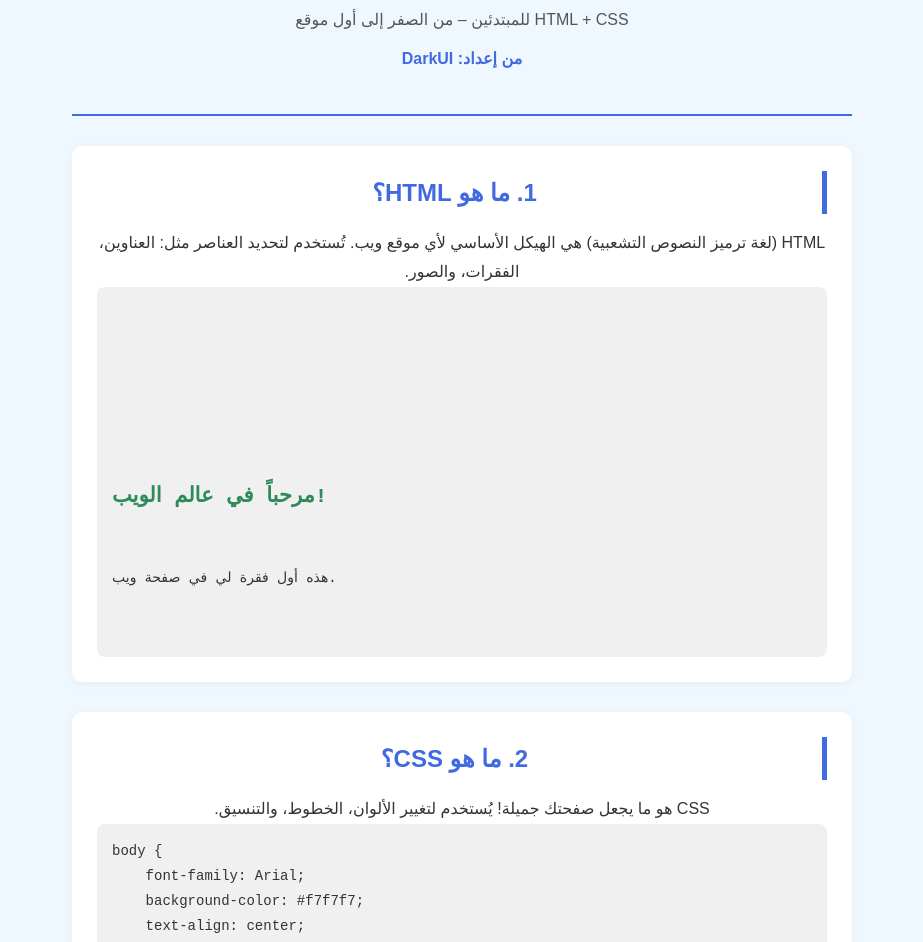
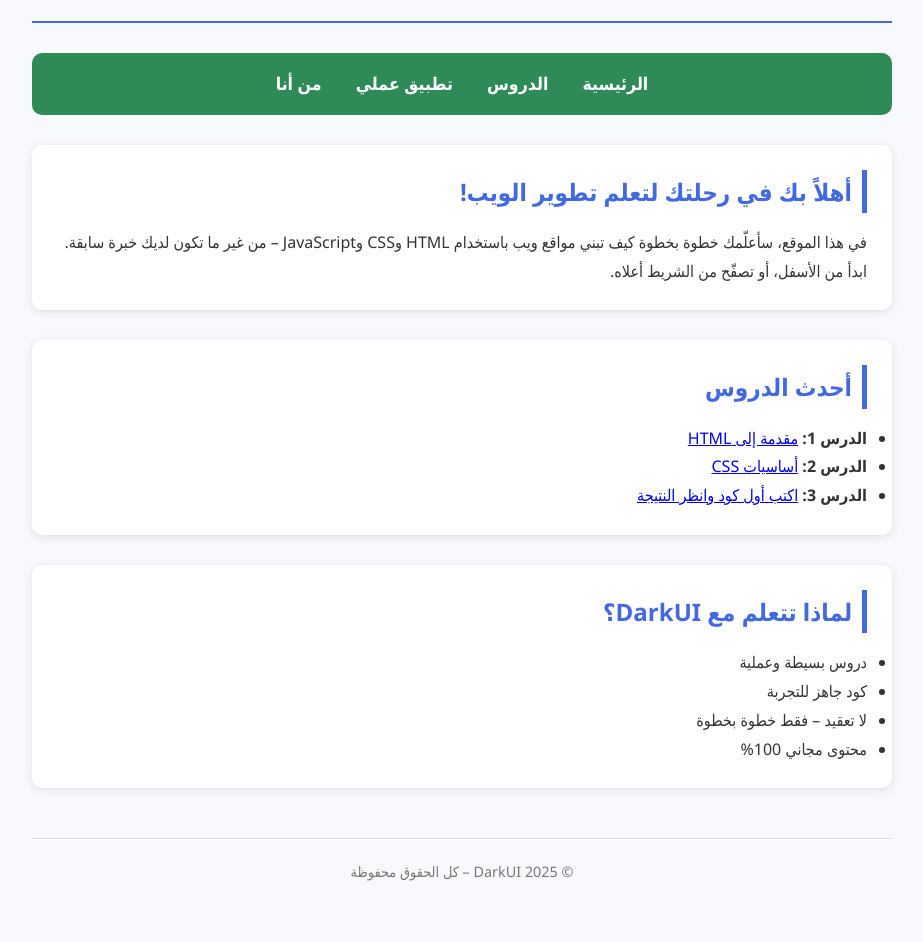
Before and after one commit to DarkUI27/learn-with-darkui, a plain HTML site: page index.html in a window 1280 px wide. Shown: the part 157-1099 px from the top of the page, without its empty margins (178-1101 px from the left). Drawn offline with Linux system fonts and the light colour scheme.

Commit message:
Update index.html

```diff
--- a/index.html
+++ b/index.html
@@ -3,172 +3,47 @@
 <head>
     <meta charset="UTF-8" />
     <meta name="viewport" content="width=device-width, initial-scale=1.0"/>
-    <title>دليلك الأول لبناء صفحة ويب | DarkUI</title>
-    <style>
-        * {
-            margin: 0;
-            padding: 0;
-            box-sizing: border-box;
-        }
-        body {
-            font-family: 'Segoe UI', Arial, sans-serif;
-            background-color: #f8f9fa;
-            color: #333;
-            line-height: 1.8;
-            padding: 20px;
-            max-width: 900px;
-            margin: 0 auto;
-        }
-        header {
-            text-align: center;
-            padding: 30px 0;
-            border-bottom: 2px solid #4169e1;
-            margin-bottom: 30px;
-        }
-        header h1 {
-            color: #2e8b57;
-            font-size: 2.2em;
-        }
-        header p {
-            color: #555;
-            margin-top: 10px;
-        }
-        .author {
-            color: #4169e1;
-            font-weight: bold;
-            margin: 10px 0;
-        }
-        section {
-            margin-bottom: 30px;
-            background: white;
-            padding: 25px;
-            border-radius: 10px;
-            box-shadow: 0 2px 10px rgba(0,0,0,0.05);
-        }
-        h2 {
-            color: #4169e1;
-            margin-bottom: 15px;
-            border-right: 5px solid #4169e1;
-            padding-right: 10px;
-        }
-        pre {
-            background: #f0f0f0;
-            padding: 15px;
-            border-radius: 8px;
-            overflow-x: auto;
-            font-family: 'Courier New', monospace;
-            font-size: 14px;
-            direction: ltr;
-            text-align: left;
-        }
-        code {
-            background: #eee;
-            padding: 2px 6px;
-            border-radius: 4px;
-            font-family: 'Courier New', monospace;
-        }
-        footer {
-            text-align: center;
-            margin-top: 50px;
-            padding: 20px;
-            color: #777;
-            font-size: 0.9em;
-            border-top: 1px solid #ddd;
-        }
-        .cta {
-            background: #2e8b57;
-            color: white;
-            padding: 15px;
-            text-align: center;
-            border-radius: 8px;
-            margin: 30px 0;
-            font-weight: bold;
-        }
-        .cta a {
-            color: #fff;
-            text-decoration: underline;
-        }
-    </style>
+    <title>تعلم تطوير الويب | DarkUI</title>
+    <link rel="stylesheet" href="style.css" />
 </head>
 <body>
 
     <header>
-        <h1>دليلك الأول لبناء صفحة ويب</h1>
-        <p>HTML + CSS للمبتدئين – من الصفر إلى أول موقع</p>
-        <div class="author">من إعداد: DarkUI</div>
+        <h1>LearnWithDarkUI</h1>
+        <p>دروس ويب للمبتدئين – من الصفر إلى أول موقع</p>
     </header>
 
+    <nav>
+        <a href="index.html">الرئيسية</a>
+        <a href="lessons.html">الدروس</a>
+        <a href="practice.html">تطبيق عملي</a>
+        <a href="about.html">من أنا</a>
+    </nav>
+
     <section>
-        <h2>1. ما هو HTML؟</h2>
-        <p>HTML (لغة ترميز النصوص التشعبية) هي الهيكل الأساسي لأي موقع ويب. تُستخدم لتحديد العناصر مثل: العناوين، الفقرات، والصور.</p>
-        <pre><!DOCTYPE html>
-<html>
-<head>
-    <title>صفحتي الأولى</title>
-</head>
-<body>
-    <h1>مرحباً في عالم الويب!</h1>
-    <p>هذه أول فقرة لي في صفحة ويب.</p>
-</body>
-</html></pre>
+        <h2>أهلاً بك في رحلتك لتعلم تطوير الويب!</h2>
+        <p>في هذا الموقع، سأعلّمك خطوة بخطوة كيف تبني مواقع ويب باستخدام HTML وCSS وJavaScript – من غير ما تكون لديك خبرة سابقة.</p>
+        <p>ابدأ من الأسفل، أو تصفّح من الشريط أعلاه.</p>
     </section>
 
     <section>
-        <h2>2. ما هو CSS؟</h2>
-        <p>CSS هو ما يجعل صفحتك جميلة! يُستخدم لتغيير الألوان، الخطوط، والتنسيق.</p>
-        <pre>body {
-    font-family: Arial;
-    background-color: #f7f7f7;
-    text-align: center;
-}
-h1 {
-    color: #4169e1;
-}</pre>
+        <h2>أحدث الدروس</h2>
+        <ul>
+            <li><strong>الدرس 1:</strong> <a href="lessons.html#html">مقدمة إلى HTML</a></li>
+            <li><strong>الدرس 2:</strong> <a href="lessons.html#css">أساسيات CSS</a></li>
+            <li><strong>الدرس 3:</strong> <a href="practice.html">اكتب أول كود وانظر النتيجة</a></li>
+        </ul>
     </section>
 
     <section>
-        <h2>3. مشروع عملي: أول صفحة ويب</h2>
-        <p>فيما يلي كود كامل لتجربته:</p>
-        <pre><!DOCTYPE html>
-<html>
-<head>
-    <title>صفحتي الأولى</title>
-    <style>
-        body {
-            font-family: 'Arial', sans-serif;
-            background-color: #f0f8ff;
-            text-align: center;
-            padding: 60px;
-        }
-        h1 {
-            color: #2e8b57;
-        }
-        p {
-            color: #333;
-        }
-    </style>
-</head>
-<body>
-    <h1>أهلاً بك في صفحتي!</h1>
-    <p>أنا أتعلم تطوير الويب من الصفر 🎉</p>
-</body>
-</html></pre>
+        <h2>لماذا تتعلم مع DarkUI؟</h2>
+        <ul>
+            <li>دروس بسيطة وعملية</li>
+            <li>كود جاهز للتجربة</li>
+            <li>لا تعقيد – فقط خطوة بخطوة</li>
+            <li>محتوى مجاني 100%</li>
+        </ul>
     </section>
-
-    <section>
-        <h2>4. كيف تجرب هذا الكود؟</h2>
-        <ol>
-            <li>افتح "المفكرة"</li>
-            <li>الصق الكود</li>
-            <li>احفظه باسم: <code>my-first-website.html</code></li>
-            <li>افتح الملف بالمستعرض</li>
-        </ol>
-    </section>
-
-    <div class="cta">
-        تابع @DarkUI لمزيد من الأدلة المجانية.<br>
-        <a href="#">سجّل في القائمة البريدية</a> لتحصل على دروس أسبوعية.
-    </div>
 
     <footer>
         &copy; 2025 DarkUI – كل الحقوق محفوظة
```
